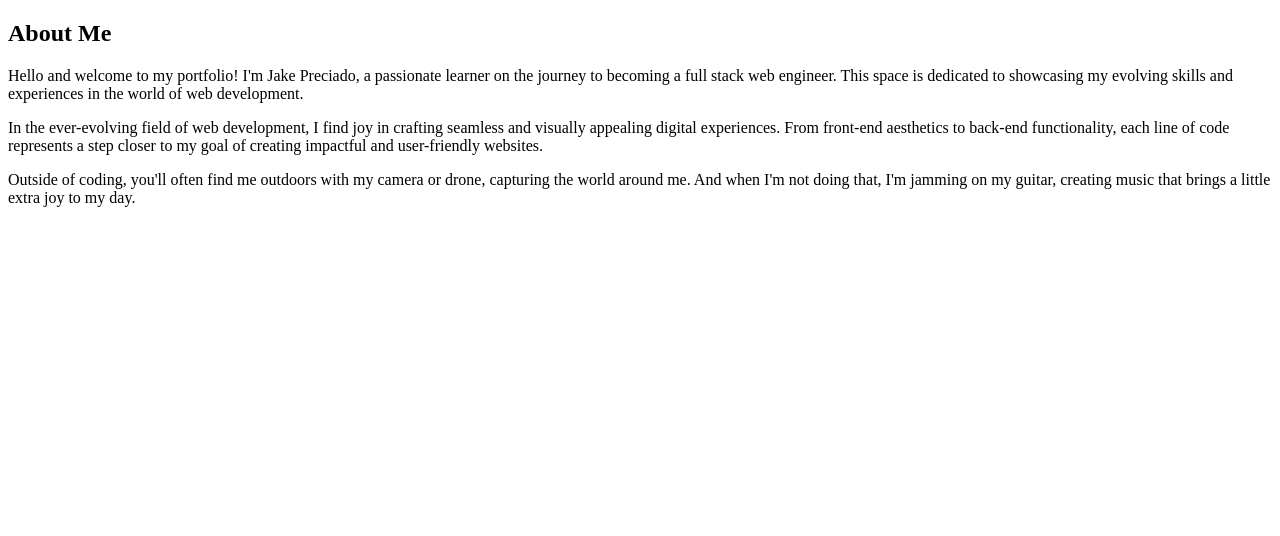
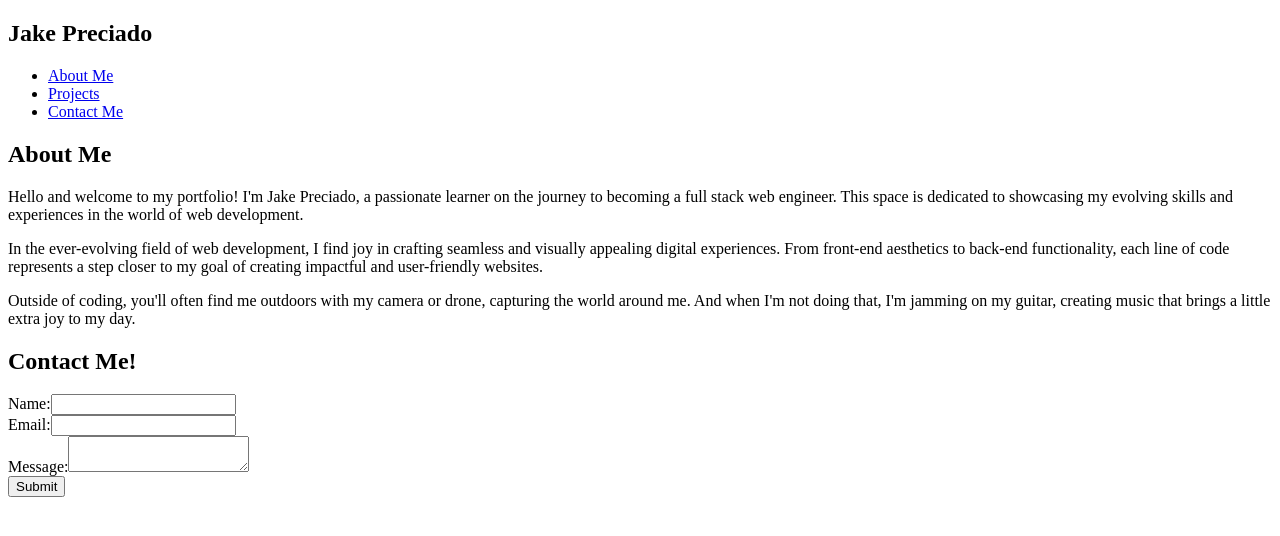
Before and after one commit to jmpre28/react-portfolio, a React (Vite) app: page / in a window 1280 px wide. Shown: the top 536 px of the page. Built offline with nearby package versions, Linux system fonts and the light colour scheme.

Commit message:
basic components/component directory built

```diff
--- a/src/App.jsx
+++ b/src/App.jsx
@@ -1,6 +1,11 @@
+import ContactForm from './components/Contact';
+import Header from './components/Header';
+
 export default function App() {
   return (
-  <div className="col-10">
+    <div>
+      <Header />
+      <div>
         <h2>About Me</h2>
         <p>
         Hello and welcome to my portfolio! I'm Jake Preciado, a passionate learner on the journey to becoming a full stack web engineer.
@@ -16,5 +21,7 @@ export default function App() {
         when I'm not doing that, I'm jamming on my guitar, creating music that brings a little extra joy to my day.
         </p>
       </div>
+      <ContactForm />
+    </div>
   )
 }
--- /dev/null
+++ b/src/components/Contact.jsx
@@ -0,0 +1,24 @@
+
+export default function ContactForm() {
+    return (
+        <form>
+            <h2>Contact Me!</h2>
+            <label>
+                Name:
+                <input type="text" name="name" />
+            </label>
+            <br />
+            <label>
+                Email:
+                <input type="email" name="email" />
+            </label>
+            <br />
+            <label>
+                Message:
+                <textarea name="message" />
+            </label>
+            <br />
+            <button type="submit">Submit</button>
+        </form>
+    );
+}
--- /dev/null
+++ b/src/components/Header.jsx
@@ -0,0 +1,14 @@
+export default function Header() {
+    return (
+        <header className="navbar">
+            <nav>
+            <h2 id="name">Jake Preciado</h2>
+                <ul>
+                    <li><a href="#about-me">About Me</a></li>
+                    <li><a href="#my-projects">Projects</a></li>
+                    <li><a href="#contact-me">Contact Me</a></li>
+                </ul>
+            </nav>
+        </header>
+    )
+}
```
Also changed, not shown: src/components/Footer.jsx (added), src/components/Nav.jsx (added), src/components/Projects.jsx (added). Lines whose indentation alone changed are shown as unchanged.
